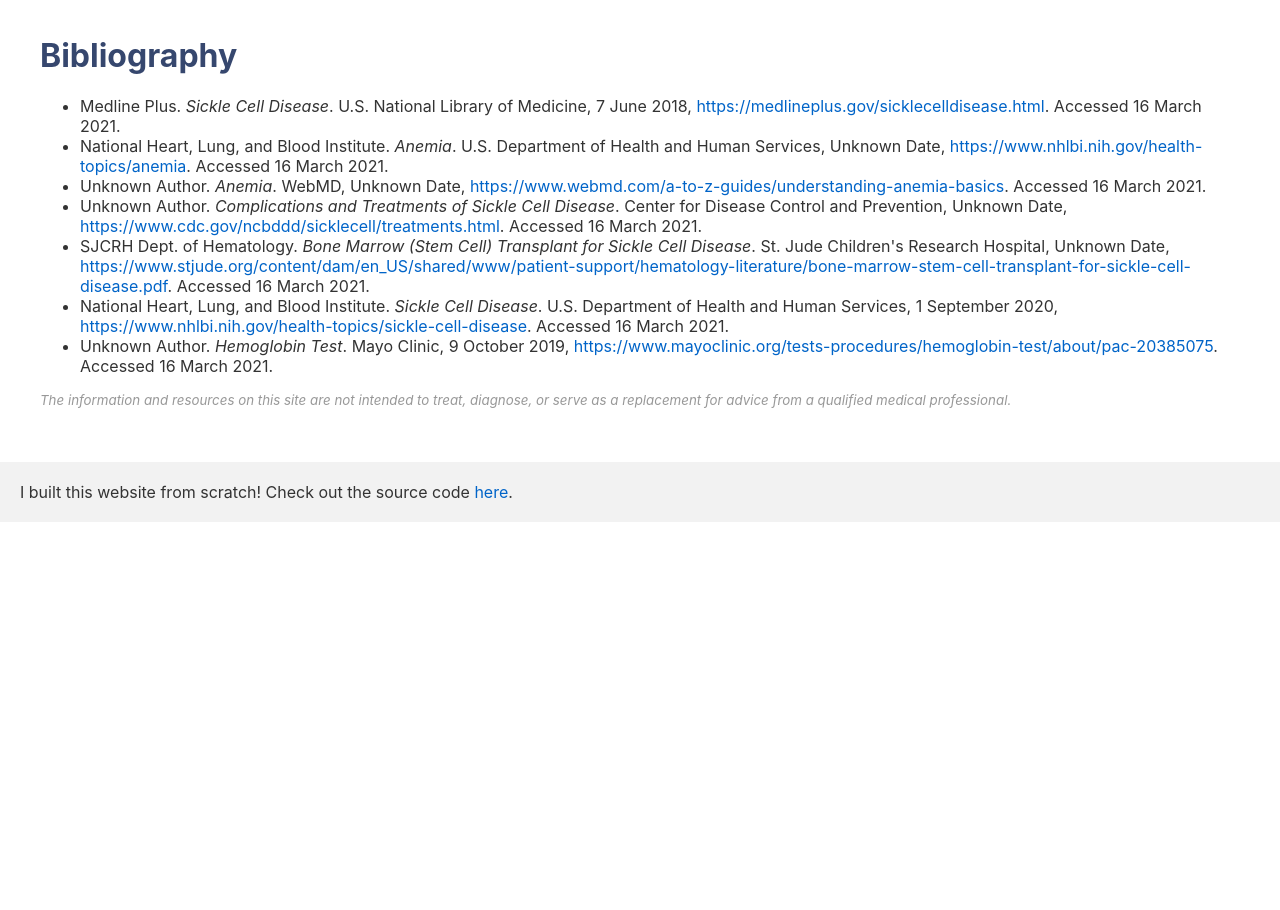
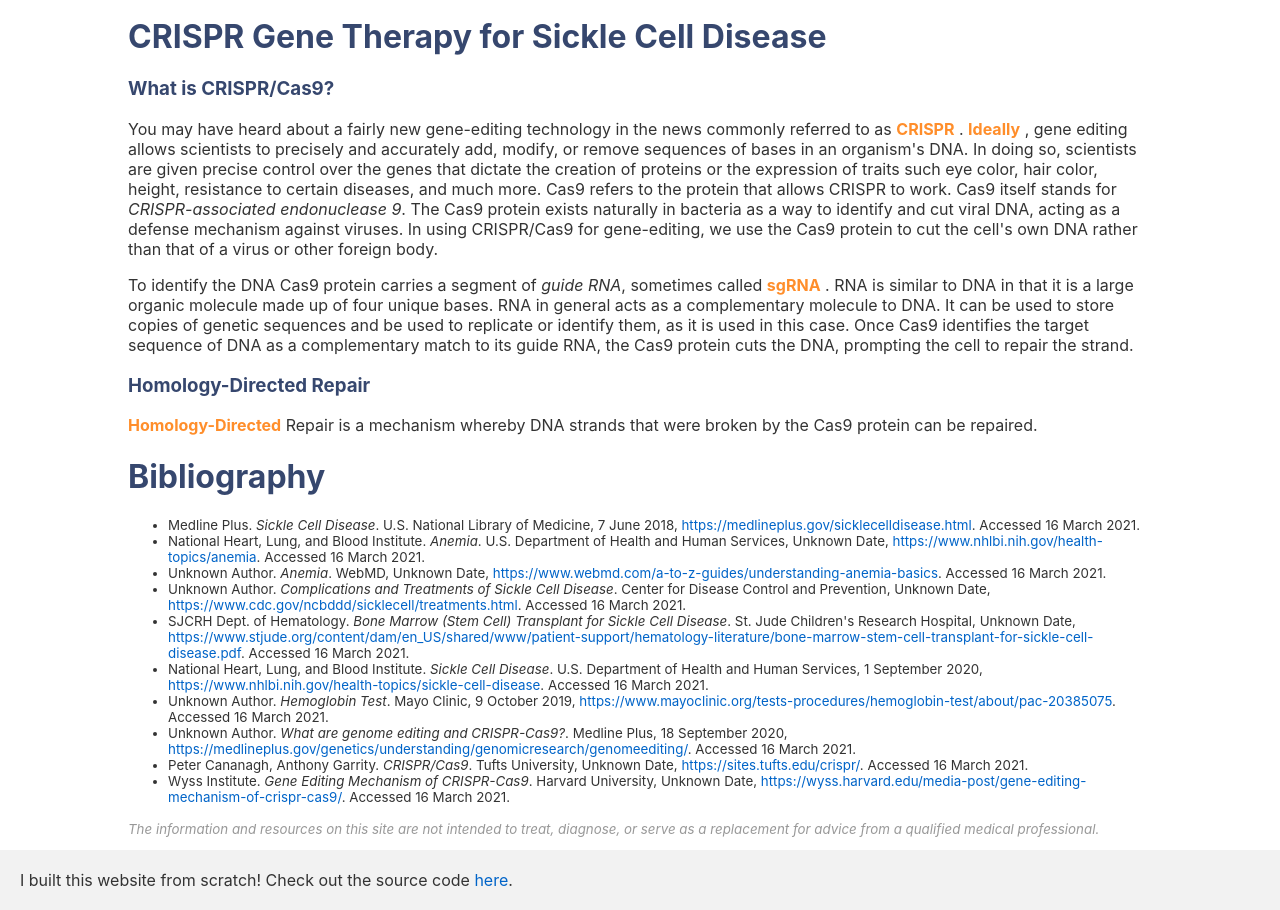
Before and after one commit to iahuang/crispr-project, a Svelte app: page / in a window 1280 px wide. Shown: the part 1427-2337 px from the top of the page. Before the commit the page ends 1949 px from the top, so only its background shows below. Built offline with nearby package versions, Linux system fonts and the light colour scheme.

Commit message:
crispr-cas9 definitions

```diff
--- a/src/App.svelte
+++ b/src/App.svelte
@@ -48,6 +48,24 @@
             title: "Hemoglobin Test",
             url: "https://www.mayoclinic.org/tests-procedures/hemoglobin-test/about/pac-20385075",
             date: "9 October 2019",
+        },
+        {
+            title: "What are genome editing and CRISPR-Cas9?",
+            organization: "Medline Plus",
+            date: "18 September 2020",
+            url: "https://medlineplus.gov/genetics/understanding/genomicresearch/genomeediting/",
+        },
+        {
+            title: "CRISPR/Cas9",
+            organization: "Tufts University",
+            author: "Peter Cananagh, Anthony Garrity",
+            url: "https://sites.tufts.edu/crispr/",
+        },
+        {
+            title: "Gene Editing Mechanism of CRISPR-Cas9",
+            author: "Wyss Institute",
+            organization: "Harvard University",
+            url: "https://wyss.harvard.edu/media-post/gene-editing-mechanism-of-crispr-cas9/",
         },
     ];
 </script>
@@ -101,7 +119,6 @@
         <TwoColumn split={70}>
             <div slot="first">
                 <h3>Traditional Treatments for Sickle Cell Disease</h3>
-
                 <p>
                     The most common form of treatment for sickle cell anemia patients involves bone marrow transplant.
                     Bone marrow is responsible for producing the red blood cells in your body, and in patients with SCD,
@@ -135,7 +152,7 @@
                 <TwoColumn split={80}>
                     <div slot="first">
                         <h3>What is Hemoglobin?</h3>
-                        Hemoglobin (also spelled<i>haemoglobin</i>) is a <SpecialTerm
+                        Hemoglobin (also spelled&nbsp<i>haemoglobin</i>) is a <SpecialTerm
                             definition="A very large organic molecule that serves a variety of purposes in the body"
                             >protein</SpecialTerm
                         > in your red blood cells that is responsible for carrying oxygen to your organs. Oxygen is essential
@@ -168,7 +185,43 @@
                 </p>
             </div>
         </TwoColumn>
-
+        <div>
+            <h1>CRISPR Gene Therapy for Sickle Cell Disease</h1>
+            <h3>What is CRISPR/Cas9?</h3>
+            <p>
+                You may have heard about a fairly new gene-editing technology in the news commonly referred to as
+                <SpecialTerm
+                    definition="An acronym for Clustered Regularly Interspaced Short Palindromic Repeats. Refers to sequences of DNA that can be identified and destroyed by cells. More information below."
+                    >CRISPR</SpecialTerm
+                >. <SpecialTerm
+                    definition="Past gene-editing techniques were often imprecise or unreliable and could lead to unintended side effects in the target organism."
+                    >Ideally</SpecialTerm
+                >, gene editing allows scientists to precisely and accurately add, modify, or remove sequences of bases
+                in an organism's DNA. In doing so, scientists are given precise control over the genes that dictate the
+                creation of proteins or the expression of traits such eye color, hair color, height, resistance to
+                certain diseases, and much more. Cas9 refers to the protein that allows CRISPR to work. Cas9 itself
+                stands for <i>CRISPR-associated endonuclease 9</i>. The Cas9 protein exists naturally in bacteria as a
+                way to identify and cut viral DNA, acting as a defense mechanism against viruses. In using CRISPR/Cas9
+                for gene-editing, we use the Cas9 protein to cut the cell's own DNA rather than that of a virus or other
+                foreign body.
+            </p>
+            <p>
+                To identify the DNA Cas9 protein carries a segment of <i>guide RNA</i>, sometimes called <SpecialTerm
+                    definition={'Short for "single guide RNA"'}>sgRNA</SpecialTerm
+                >. RNA is similar to DNA in that it is a large organic molecule made up of four unique bases. RNA in
+                general acts as a complementary molecule to DNA. It can be used to store copies of genetic sequences and
+                be used to replicate or identify them, as it is used in this case. Once Cas9 identifies the target
+                sequence of DNA as a complementary match to its guide RNA, the Cas9 protein cuts the DNA, prompting the
+                cell to repair the strand.
+            </p>
+            <h3>Homology-Directed Repair</h3>
+            <p>
+                <SpecialTerm
+                    definition="Homology, in genetics, refers to a state of similarity, or having a similar structure."
+                    >Homology-Directed</SpecialTerm
+                > Repair is a mechanism whereby DNA strands that were broken by the Cas9 protein can be repaired.
+            </p>
+        </div>
         <Bibliography websiteSources={sources} />
         <p style="font-size: 10pt; opacity: 0.5; font-style: italic;">
             The information and resources on this site are not intended to treat, diagnose, or serve as a replacement
@@ -209,7 +262,8 @@
     }
 
     .main {
-        padding: 40px;
+        padding-left: 10vw;
+        padding-right: 10vw;
     }
 
     .footer {
--- a/src/components/Bibliography.svelte
+++ b/src/components/Bibliography.svelte
@@ -5,9 +5,17 @@
     export let websiteSources: MLASource[];
 </script>
 
+<div class="bib">
     <h1>Bibliography</h1>
     <ul>
         {#each websiteSources as source}
             <li><BibliCitation {source} /></li>
         {/each}
     </ul>
+</div>
+
+<style>
+    li {
+        font-size: 10pt;
+    }
+</style>
```
Lines whose indentation alone changed are shown as unchanged.
